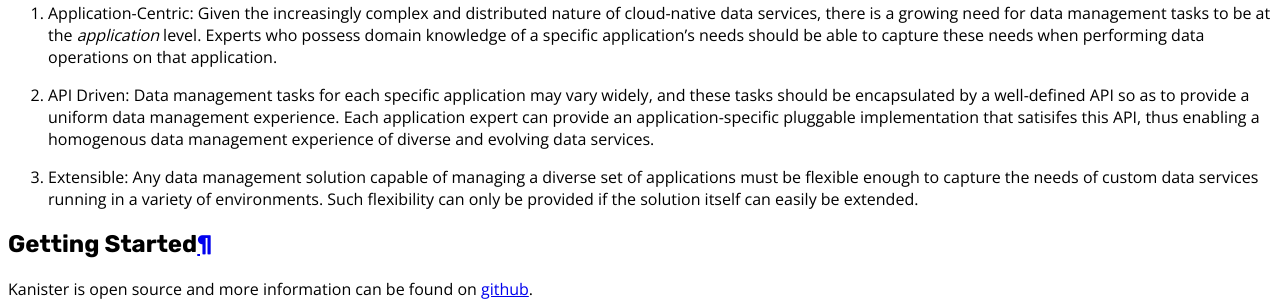
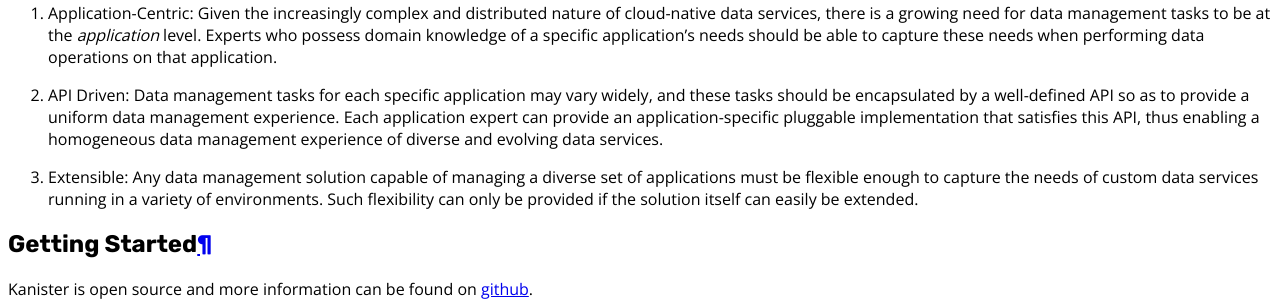
Before and after one commit to kanisterio/kanister, a Sphinx documentation site: the page built from docs/index.rst, in a window 1280 px wide and 900 px high. Shown: the part 164-465 px from the top of the window. Built offline with Sphinx 7.4.7, drawn with Linux system fonts in a browser that asks for light colours.

Commit message:
Fix typos in docs

```diff
--- a/docs/index.rst
+++ b/docs/index.rst
@@ -22,8 +22,8 @@
 2. API Driven: Data management tasks for each specific application may vary
    widely, and these tasks should be encapsulated by a well-defined API so as to
    provide a uniform data management experience. Each application expert can
-   provide an application-specific pluggable implementation that satisifes this
-   API, thus enabling a homogenous data management experience of diverse and
+   provide an application-specific pluggable implementation that satisfies this
+   API, thus enabling a homogeneous data management experience of diverse and
    evolving data services.
 
 3. Extensible: Any data management solution capable of managing a diverse set of
--- a/docs/install.rst
+++ b/docs/install.rst
@@ -52,7 +52,7 @@
 Deploy a Released Version
 +++++++++++++++++++++++++
 
-To deploy a realeased version of the controller, issue the command below. Modify
+To deploy a released version of the controller, issue the command below. Modify
 the namespace fields in `bundle.yaml.in` to deploy in a namespace of your
 choice. By default, the controller will be deployed into the `default`
 namespace.
--- a/docs/operator.rst
+++ b/docs/operator.rst
@@ -146,8 +146,8 @@
 The Kanister controller is a Kubernetes Deployment and is installed easily using
 `kubectl`. See :ref:`install` for more information on deploying the controller.
 
-Exectution Walkthrough
-++++++++++++++++++++++
+Execution Walkthrough
++++++++++++++++++++++
 
 The controller watches for new/updated ActionSets in the same namespace in which
 it is deployed. When it sees an ActionSet without a nil status field, it
@@ -178,7 +178,7 @@
 restore ACtionSet requires copying Artifacts from the status of the complete
 backup ActionSet, which is an error prone process.
 
-`kanctl` helps make running dependant ActionSets more robust.  Kanctl is a
+`kanctl` helps make running dependent ActionSets more robust.  Kanctl is a
 command-line tool that makes it easier to create ActionSets.
 
 To demonstrate backup/restore ActionSet chaining, we'll perform "`kanctl perform
--- a/docs/tutorial.rst
+++ b/docs/tutorial.rst
@@ -57,7 +57,7 @@
 
 The first Kanister CustomResource we're going to deploy is a Blueprint.
 Blueprints are a set of instructions that tell the controller how to perform
-actions on an application. A action consists of one or more phases. Each phase
+actions on an application. An action consists of one or more phases. Each phase
 invokes a :doc:`Kanister Function </functions>`. All Kanister functions accept a
 list of strings. The `args` field in a Blueprint's phase is rendered and passed
 into the specified Function.
```
